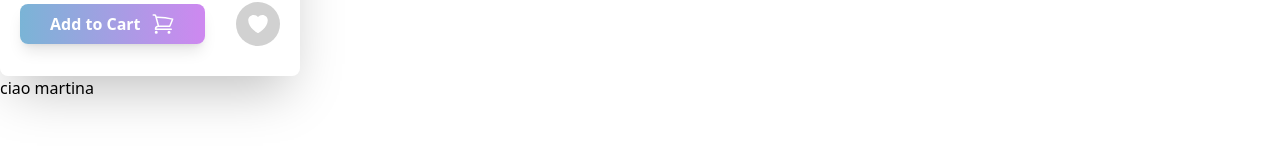
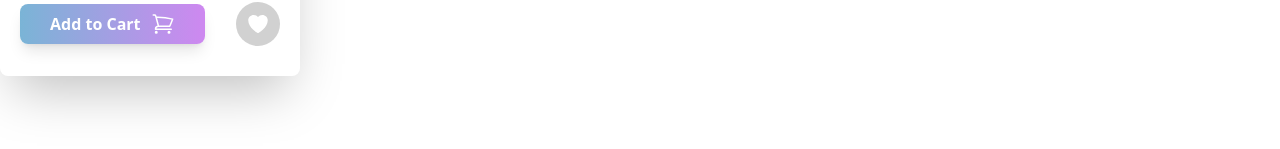
Before and after one commit to lelecroc/E-Commerce, a Vue app: page / in a window 1280 px wide. Shown: the part 399-548 px from the top of the page. Built offline with nearby package versions, Linux system fonts and the light colour scheme.

Commit message:
svuotato footer

```diff
--- a/src/components/Footer.vue
+++ b/src/components/Footer.vue
@@ -3,5 +3,5 @@
 </script>
 
 <template>
-    <h1>ciao martina</h1>
+
 </template>
```
